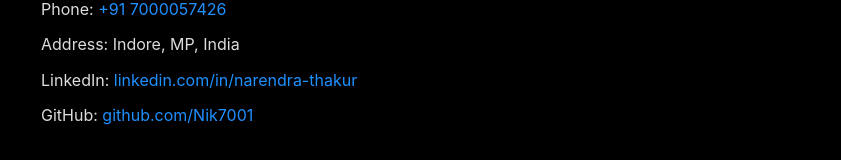
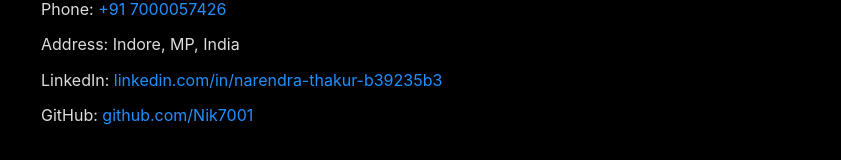
Before and after one commit to Nik7001/ios-portfolio, a plain HTML site: page index.html in a window 1280 px wide. Shown: the part 1520-1680 px from the top of the page, without its empty margins (219-1060 px from the left). Drawn offline with Linux system fonts and the light colour scheme.

Commit message:
linkedin_update

```diff
--- a/index.html
+++ b/index.html
@@ -176,7 +176,7 @@
     <p>Email: <a href="mailto:Narendrarit11@gmail.com">Narendrarit11@gmail.com</a></p>
     <p>Phone: <a href="tel:+917000057426">+91 7000057426</a></p>
     <p>Address: Indore, MP, India</p>
-    <p>LinkedIn: <a href="https://www.linkedin.com/in/narendra-thakur-b39235b3" target="_blank" rel="noopener noreferrer">linkedin.com/in/narendra-thakur</a></p>
+    <p>LinkedIn: <a href="https://www.linkedin.com/in/narendra-thakur-b39235b3" target="_blank" rel="noopener noreferrer">linkedin.com/in/narendra-thakur-b39235b3</a></p>
     <p>GitHub: <a href="https://github.com/Nik7001" target="_blank" rel="noopener noreferrer">github.com/Nik7001</a></p>
   </section>
 
```
